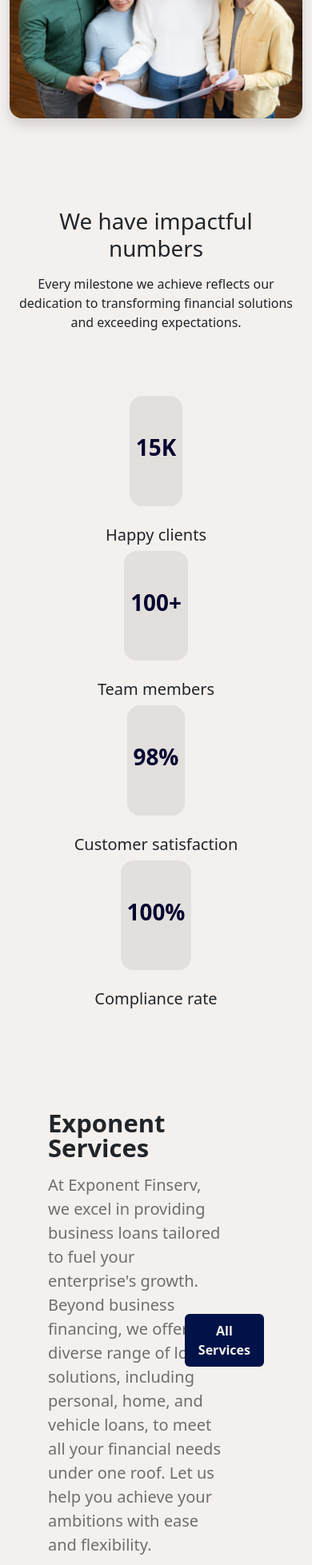
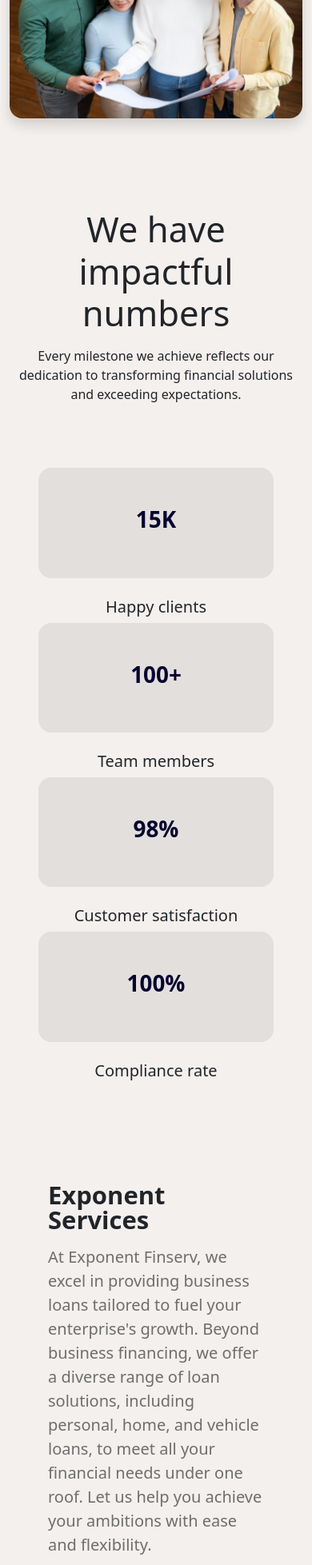
Before and after one commit to hruthiksiva/exponent-finserv, a React (Vite) app: page / in a window 390 px wide. Shown: the part 1774-3731 px from the top of the page at 80% size. Built offline with nearby package versions, Linux system fonts and the light colour scheme.

Commit message:
Made the code mobile responsive for most components

```diff
--- a/src/components/BecomeExponentOfSuccess.jsx
+++ b/src/components/BecomeExponentOfSuccess.jsx
@@ -1,29 +1,36 @@
 import { Link } from 'react-router-dom';
-
 
 const BecomeExponentOfSuccess = () => {
   return (
     <div>
       <div className="p-5 mb-4 bg-body-tertiary rounded-3">
         <div className="container-fluid py-5">
-
           <div className="row">
             <div className="col-md-6">
               <h1 className="display-5 fw-bold">Become Exponent of Success</h1>
-          <p className="fs-4">Experience unparalleled financial services with Exponent Finserv — your trusted partner in delivering innovative solutions for secure and scalable growth. Let us empower your financial future.</p>
+              <p className="fs-4">
+                Experience unparalleled financial services with Exponent Finserv — your trusted partner in delivering innovative solutions for secure and scalable growth. Let us empower your financial future.
+              </p>
               <Link to="/contact">
-          <button className="btn btn-lg contact-us" type="button">Contact Us</button>
+                <button className="btn btn-lg contact-us" type="button">
+                  Contact Us
+                </button>
               </Link>
             </div>
-          <div className="col-6">
-          <img src="src/assets/images/legacy-4.jpg" className="d-block mx-lg-auto img-fluid rounded-4 shadow" alt="Bootstrap Themes" width="600" loading="lazy" />
-          </div>
-        </div>
-
+            <div className="col-12 col-md-6">
+              <img
+                src="src/assets/images/legacy-4.jpg"
+                className="d-block mx-lg-auto img-fluid rounded-4 shadow"
+                alt="Bootstrap Themes"
+                width="100%"
+                loading="lazy"
+              />
             </div>
           </div>
         </div>
-  )
-}
+      </div>
+    </div>
+  );
+};
 
 export default BecomeExponentOfSuccess;
--- a/src/components/ContactForm.jsx
+++ b/src/components/ContactForm.jsx
@@ -23,13 +23,14 @@
       document.body.removeChild(script);
     };
   }, []);
+
   return (
     <div>
-    <div className="container col-xxxxl-8 px-4 py-4">
+      <div className="container px-4 py-4">
         <div className="row align-items-center g-5 py-5">
 
           {/* Form Section */}
-        <div className="col-10 col-sm-8 col-lg-6 order-1 order-lg-2">
+          <div className="col-12 col-sm-8 col-md-6 mx-auto order-1 order-lg-2">
             <div id="hubspotForm"></div>
           </div>
 
@@ -51,9 +52,7 @@
         </div>
       </div>
     </div>
-
-
-  )
+  );
 }
 
 export default ContactForm;
--- a/src/components/MetricsCard.jsx
+++ b/src/components/MetricsCard.jsx
@@ -4,19 +4,27 @@
   return (
     <div>
       <div className="text-center p-3">
-        <h1 className="mb-3 diplay-1">We have impactful numbers</h1>
+        <h1 className="mb-3 display-1">We have impactful numbers</h1>
         <p>Every milestone we achieve reflects our dedication to transforming financial solutions and exceeding expectations.</p>
       </div>
       <div className="container-xl p-5">
         <div className="row">
+          <div className="col">
             <MetricsCards title='15K' describe='Happy clients'/>
+          </div>
+          <div className="col-sm-6 col-md-3">
             <MetricsCards title='100+' describe='Team members'/>
+          </div>
+          <div className="col-sm-6 col-md-3">
             <MetricsCards title='98%' describe='Customer satisfaction'/>
+          </div>
+          <div className="col-sm-6 col-md-3">
             <MetricsCards title='100%' describe='Compliance rate'/>
           </div>
         </div>
       </div>
-  )
+    </div>
+  );
 }
 
 export default MetricsCard;
--- a/src/components/MetricsCards.jsx
+++ b/src/components/MetricsCards.jsx
@@ -2,8 +2,8 @@
 
 const MetricsCards = (props) => {
   return (
-    <div className='text-center col-sm-6 col-md-3'>
-      <div className="badge py-5 col-lg-12 rounded-4" style={{ backgroundColor: '#e3dfdc', color: '#050330' }}>
+    <div className='text-center '>
+      <div className="badge py-5 col-12 rounded-4" style={{ backgroundColor: '#e3dfdc', color: '#050330' }}>
         <h1 className='fw-bold'>{props.title}</h1>
       </div>
       <h5 className="pt-4">{props.describe}</h5>
--- a/src/components/ScaleupWithEaseText.jsx
+++ b/src/components/ScaleupWithEaseText.jsx
@@ -1,28 +1,30 @@
-
 const ScaleupWithEaseText = () => {
   return (
-
-      <div>
+    <div>
       <div className="p-5 mb-4 bg-body-tertiary rounded-3">
-      <div className="container-fluid py-5">
-
-        <div className="row">
-        <div className="col-6">
-          <img src="src/assets/images/legacy-3.jpg" className="d-block mx-lg-auto img-fluid rounded-4 shadow" alt="Bootstrap Themes" width="600" loading="lazy" />
-
+        <div className="container-fluid py-5">
+          <div className="row">
+            <div className="col-12 col-md-6 pb-3">
+              <img
+                src="src/assets/images/legacy-3.jpg"
+                className="d-block mx-lg-auto img-fluid rounded-4 shadow"
+                alt="Bootstrap Themes"
+                width="600"
+                loading="lazy"
+              />
+            </div>
+            <div className="col-12 col-md-6">
+              <h1 className="display-5 fw-bold">Scale-Up with Ease: Seamless, Fast Business Loan Solutions!</h1>
+              <p className="fs-4">
+                Become the Exponent of Success! Unlock fast, seamless business loans tailored to your needs. With easy financing solutions, you&apos;ll transform your business and scale up like never before!
+              </p>
+              <button className="btn btn-lg contact-us" type="button">Contact Us</button>
+            </div>
           </div>
-          <div className="col-md-6">
-          <h1 className="display-5 fw-bold">Scale-Up with Ease: Seamless, Fast Bussiness Loan Solutions!</h1>
-          <p className="fs-4">Become the Exponent of Success! Unlock fast, seamless business loans tailored to your needs. With easy financing solutions, you&apos;ll transform your business and scale up like never before!</p>
-          <button className="btn btn-lg contact-us" type="button">Contact Us</button>
-          </div>
-
         </div>
-
       </div>
     </div>
-    </div>
-  )
-}
+  );
+};
 
-export default ScaleupWithEaseText
+export default ScaleupWithEaseText;
--- a/src/components/ServiceDetails.jsx
+++ b/src/components/ServiceDetails.jsx
@@ -8,20 +8,38 @@
     <div>
       <div className="container-xl py-5">
         <div className="row px-5">
-          <div className="col-10">
+          {/* Text Section */}
+          <div className="col-12 col-md-10">
             <h1 className="display-5 fw-bold lh-1 mb-3">Exponent Services</h1>
-            <p className="fs-5 lightGrey">At Exponent Finserv, we excel in providing business loans tailored to fuel your enterprise&apos;s growth. Beyond business financing, we offer a diverse range of loan solutions, including personal, home, and vehicle loans, to meet all your financial needs under one roof. Let us help you achieve your ambitions with ease and flexibility.</p>
+            <p className="fs-5 lightGrey">
+              At Exponent Finserv, we excel in providing business loans tailored to fuel your enterprise&apos;s growth. Beyond business financing, we offer a diverse range of loan solutions, including personal, home, and vehicle loans, to meet all your financial needs under one roof. Let us help you achieve your ambitions with ease and flexibility.
+            </p>
           </div>
 
-          <div className="col-2 d-flex align-items-center justify-content-end">
+          {/* Button Section for Large Screens */}
+          <div className="col-md-2 d-none d-md-flex align-items-center justify-content-end">
             <a className="btn custom_button fw-bold py-2 px-3" href="/service">
               All Services
             </a>
           </div>
         </div>
+
+        {/* Button Section for Small Screens */}
+        <div className="row px-5 d-md-none">
+          <div className="col-12 d-flex justify-content-center mt-3">
+            <a className="btn custom_button fw-bold py-2 px-3" href="/service">
+              All Services
+            </a>
+          </div>
+        </div>
+
+        {/* Cards Section */}
         <div className="row px-5 pt-4 pb-5">
           {services.map((service) => (
-            <div key={`${service.title}-${service.src}`} className="col-4">
+            <div
+              key={`${service.title}-${service.src}`}
+              className="col-12 col-md-6 col-lg-4 mb-4"
+            >
               <ServiceCard title={service.title} src={service.src} />
             </div>
           ))}
```
Lines whose indentation alone changed are shown as unchanged.
